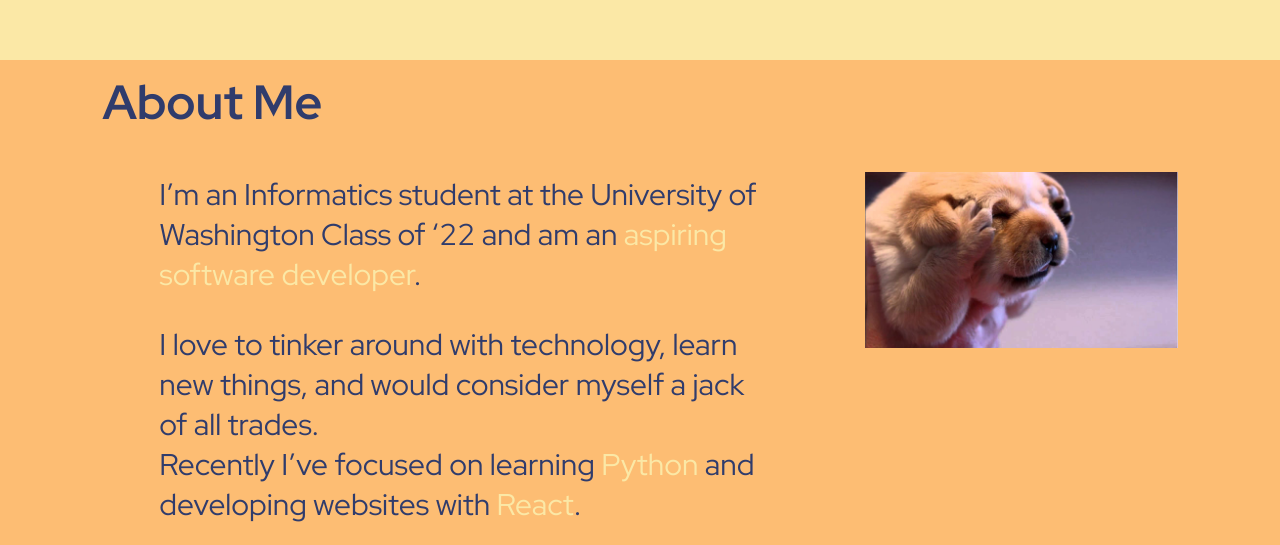
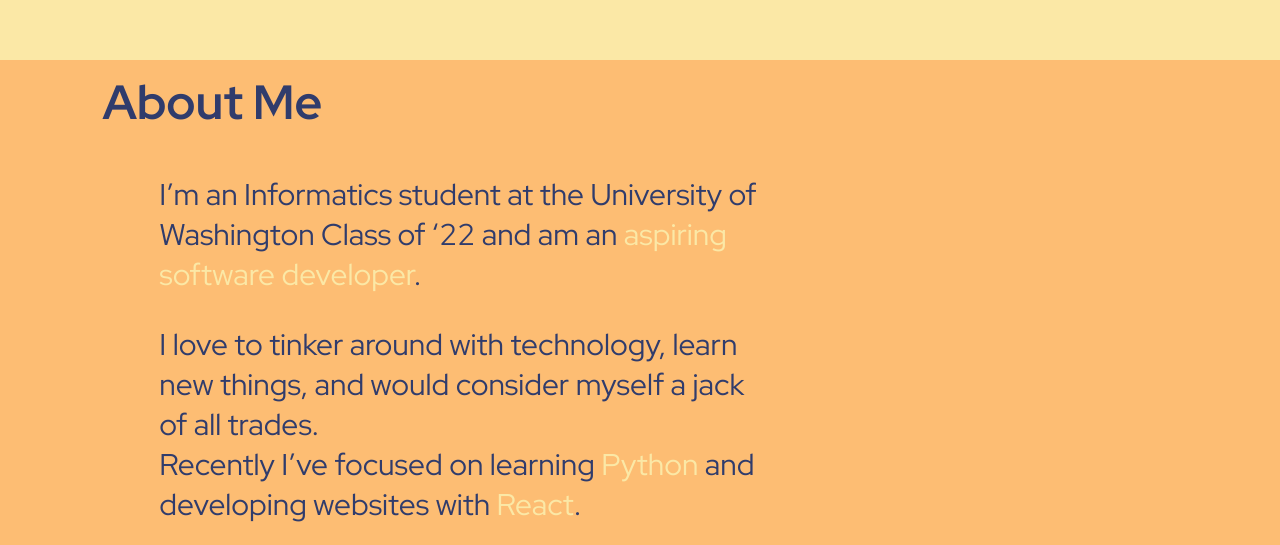
Before and after one commit to AngelMcCrary-Lupson/home, a React (Create React App) app: page / in a window 1280 px wide. Shown: the part 713-1258 px from the top of the page. Built offline with nearby package versions, Linux system fonts and the light colour scheme.

Commit message:
hid temp profile pic

```diff
--- a/src/containers/About.js
+++ b/src/containers/About.js
@@ -28,7 +28,7 @@ class About extends Component {
                                 keep scrolling or check out my <a href={resume} target="_blank"><span>resume</span></a>.</p>
           </Col>
           <Col xs={4}>
-            <img className="Profile" src={ProfilePic}/>
+
           </Col>
         </Row>
         </div>
@@ -36,5 +36,5 @@ class About extends Component {
     )
   }
 }
-
+        // <!--    <img className="Profile" src={ProfilePic}/> -->
 export default About;
```
